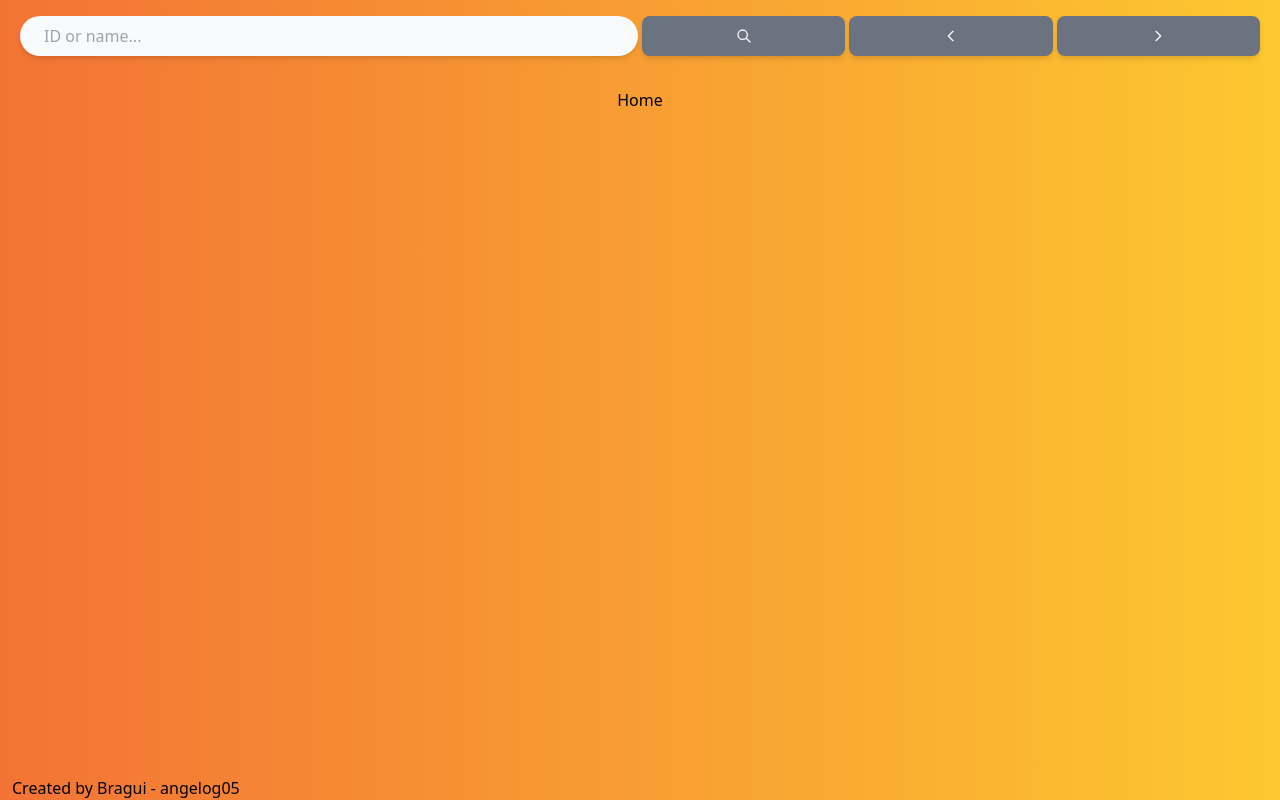
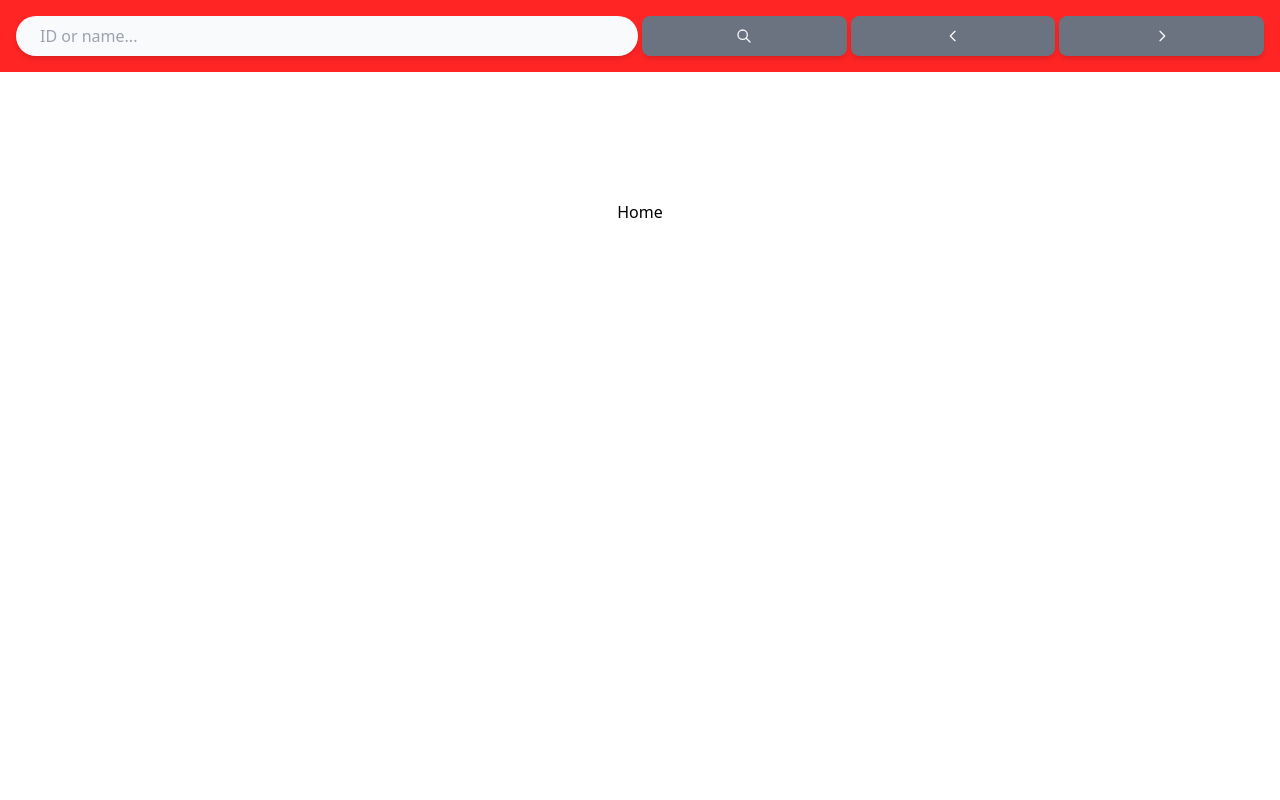
Before and after one commit to angelog05/pokedexcard, a Next.js app: page / in a window 1280 px wide. Built offline with nearby package versions, Linux system fonts and the light colour scheme.

Commit message:
added functionality to button return and next and refactor functions

```diff
--- a/src/components/footer/index.js
+++ b/src/components/footer/index.js
@@ -5,7 +5,7 @@ const Footer = () => {
   const router = useRouter();
 
   return (
-    <section className="absolute bottom-0">
+    <section className="absolute bottom-0 w-full">
       Created by Bragui - angelog05
     </section>
   );
--- a/src/components/layout/index.js
+++ b/src/components/layout/index.js
@@ -1,50 +1,33 @@
 import Nav from "../nav";
 import { AnimatePresence, motion } from "framer-motion";
 import { useRouter } from "next/router";
-import Footer from "../footer"
+import Footer from "../footer";
 
 const Layout = (props) => {
   const router = useRouter();
   return (
     <AnimatePresence mode="wait">
-      <motion.div
-        key={router.route}
-        initial={{ scale: 0 }}
-        animate={{ scale: 1 }}
-        transition={{
-          type: "spring",
-          stiffness: 260,
-          damping: 20,
-        }}
-        /* initial="initialState"
-        animate="animateState"
-        exit="exitState"
-        transition={{
-          duration: 0.75,
-        }}
-        variants={{
-          initialState: {
-            opacity: 0,
-            clipPath: "polygon(0 0, 100% 0, 100% 100%, 0% 100%)",
-          },
-          animateState: {
-            opacity: 1,
-            clipPath: "polygon(0 0, 100% 0, 100& 100%, 0% 100%)",
-          },
-          exitState: {
-            clipPath: "polygon(50% 0, 50% 0, 50% 100%, 50% 100%)",
-          },
-        }} */
-        className="base-page-size"
+      <section
+        className="flex justify-center content-center gradient-1 "
+        /* style={{ background: "linear-gradient(to left, #fdc830, #f37335)" }} */
       >
-        <div className="h-screen bg-primary-50" style={{ background: 'linear-gradient(to left, #fdc830, #f37335)'}}>
-          <div className="pl-3 pr-3 pb-6 bg-primary-50" style={{ background: 'linear-gradient(to left, #fdc830, #f37335)'}}>
-            <Nav />
-            <div className="flex justify-center py-4">{props.children}</div>
-            <Footer />
-          </div>
+        <div
+          className="px-2 bg-red-500 fixed top-0 w-full h-auto z-50"
+        >
+          <Nav />
         </div>
-      </motion.div>
+        <div
+          className="flex justify-center mt-40 py-10 px-5 w-full h-full"
+          /* style={{ background: "linear-gradient(to left, #fdc830, #f37335)" }} */
+        >
+          {props.children}
+        </div>
+        {/* <div
+          className="fixed bottom-0 w-full h-20 bg-red-500"
+        >
+          <Footer />
+        </div> */}
+      </section>
     </AnimatePresence>
   );
 };
--- a/src/components/movements/boxinfo.js
+++ b/src/components/movements/boxinfo.js
@@ -22,7 +22,6 @@ const BoxInfo = (props /* { name = "Default ability", urlDescription } */) => {
       <section
         onClick={() => {
           setHidden((prev) => !prev);
-          console.log("click");
         }}
         id={props.name}
         key={props.name}
@@ -43,8 +42,4 @@ const BoxInfo = (props /* { name = "Default ability", urlDescription } */) => {
   );
 };
 
-BoxInfo.getInitialProps = async (props) => {
-  console.log("props+++", props);
-};
-
 export default BoxInfo;
--- a/src/components/movements/index.js
+++ b/src/components/movements/index.js
@@ -7,7 +7,7 @@ function Movements({ movements }) {
   return (
     <section className="bg-scroll overflow-auto mt-2">
       {movements?.map((mov, index) => (
-        <BoxInfo index={index} key={mov.ability.name} name={mov.ability.name} urlDescription={mov.ability.url} />
+        <BoxInfo index={index} key={`mov-${mov.ability.name}-${index}`} name={mov.ability.name} urlDescription={mov.ability.url} />
       ))}
     </section>
   );
--- a/src/components/nav/index.js
+++ b/src/components/nav/index.js
@@ -1,16 +1,33 @@
-import { useRouter } from 'next/router';
-import React, { useState } from 'react';
+import { useRouter } from "next/router";
+import React, { useState } from "react";
+import getPokemonId from "../../functions/pokemon";
 import {
-  HiOutlineChevronLeft, HiOutlineChevronRight, HiOutlineSearch
+  HiOutlineChevronLeft,
+  HiOutlineChevronRight,
+  HiOutlineSearch,
 } from "react-icons/hi";
 
 const Nav = () => {
   const [search, setSearch] = useState("");
   const router = useRouter();
 
-  const searchPokemon = () => {
-    if (search.length) router.push(`/pokemon/${search.toLowerCase()}`);
-  }
+  const searchPokemon = (id) => {
+    if (id.length) router.push(`/pokemon/${id}`);
+  };
+
+
+
+  const searchPokemonWithButtonReturn = () => {
+    const id = parseInt(getPokemonId(router)) - 1;
+    setSearch("")
+    searchPokemon(id.toString());
+  };
+
+  const searchPokemonWithButtonNext = () => {
+    const id = parseInt(getPokemonId(router)) + 1;
+    setSearch("")
+    searchPokemon(id.toString());
+  };
 
   return (
     <div className="px-2 py-4 grid grid-cols-6 gap-1">
@@ -21,18 +38,32 @@ const Nav = () => {
         placeholder="ID or name..."
         className="input-primary col-start-1 col-end-4"
         onChange={(e) => setSearch(e.target.value)}
+        value={search}
       />
-      <button type="button" tabIndex={2} className="btn-primary" onClick={() => searchPokemon()}>
+      <button
+        type="button"
+        tabIndex={2}
+        className="btn-primary"
+        onClick={() => searchPokemon(search)}
+      >
         <HiOutlineSearch />
       </button>
-      <button tabIndex={3} className="btn-primary">
+      <button
+        tabIndex={3}
+        className="btn-primary"
+        onClick={() => searchPokemonWithButtonReturn()}
+      >
         <HiOutlineChevronLeft />
       </button>
-      <button tabIndex={4} className="btn-primary">
+      <button
+        tabIndex={4}
+        className="btn-primary"
+        onClick={() => searchPokemonWithButtonNext()}
+      >
         <HiOutlineChevronRight />
       </button>
     </div>
-  )
+  );
 };
 
 export default Nav;
--- a/src/functions/fetch.js
+++ b/src/functions/fetch.js
@@ -14,6 +14,19 @@ export const getPokemon = async id => {
       stats,
       abilities,
     };
+  }).catch((error) => {
+    return {
+      name: "",
+      sprites: {
+        other: {
+          home: "",
+        },
+      },
+      stats: {},
+      abilities: [],
+      error: true,
+      detailError: error,
+    };
   });
 
   return { pokemon };
--- a/src/functions/movements.js
+++ b/src/functions/movements.js
@@ -8,7 +8,9 @@ const getAbility = async (url) => {
       (item) => item.language.name == "en" || item.language.name == "es"
     );
 
-    return newEntries[0].effect;
+    const effect = newEntries[0]?.effect || "Can not recover this info :(";
+
+    return effect;
   });
 
   return result;
--- /dev/null
+++ b/src/functions/pokemon.js
@@ -0,0 +1,7 @@
+const getPokemonId = (router) => {
+  const breakPoint = router.asPath.lastIndexOf("/");
+
+  return router.asPath.slice(breakPoint + 1, router.asPath.length);
+};
+
+export default getPokemonId;
--- a/src/pages/pokemon/[id].js
+++ b/src/pages/pokemon/[id].js
@@ -5,7 +5,8 @@ import { useEffect, useState } from "react";
 import Layout from "../../components/layout";
 import Movements from "../../components/movements";
 import Loading from "../../components/loading";
-import { AnimatePresence, motion } from "framer-motion";
+import { motion } from "framer-motion";
+import { getPokemon } from "../../functions/fetch";
 
 const Pokemon = ({ pokemon }) => {
   const router = useRouter();
@@ -13,7 +14,6 @@ const Pokemon = ({ pokemon }) => {
   const [isLoading, setIsLoading] = useState(true);
 
   useEffect(() => {
-    console.log("effect");
     setIsLoading(true);
     if (pokemon.error) {
       setError(true);
@@ -81,33 +81,8 @@ const Pokemon = ({ pokemon }) => {
 };
 
 Pokemon.getInitialProps = async (ctx) => {
-  const pokemon = await fetch(
-    `https://pokeapi.co/api/v2/pokemon/${ctx.query.id}`
-  )
-    .then(async (poke) => {
-      const { name, sprites, stats, abilities } = await poke.json();
-
-      return {
-        name,
-        sprites,
-        stats,
-        abilities,
-      };
-    })
-    .catch((error) => {
-      return {
-        name: "",
-        sprites: {
-          other: {
-            home: "",
-          },
-        },
-        stats: {},
-        abilities: [],
-        error: true,
-        detailError: error,
-      };
-    });
+  const id = ctx.query.id;
+  const pokemon = await getPokemon(id);
 
   return { pokemon };
 };
```
